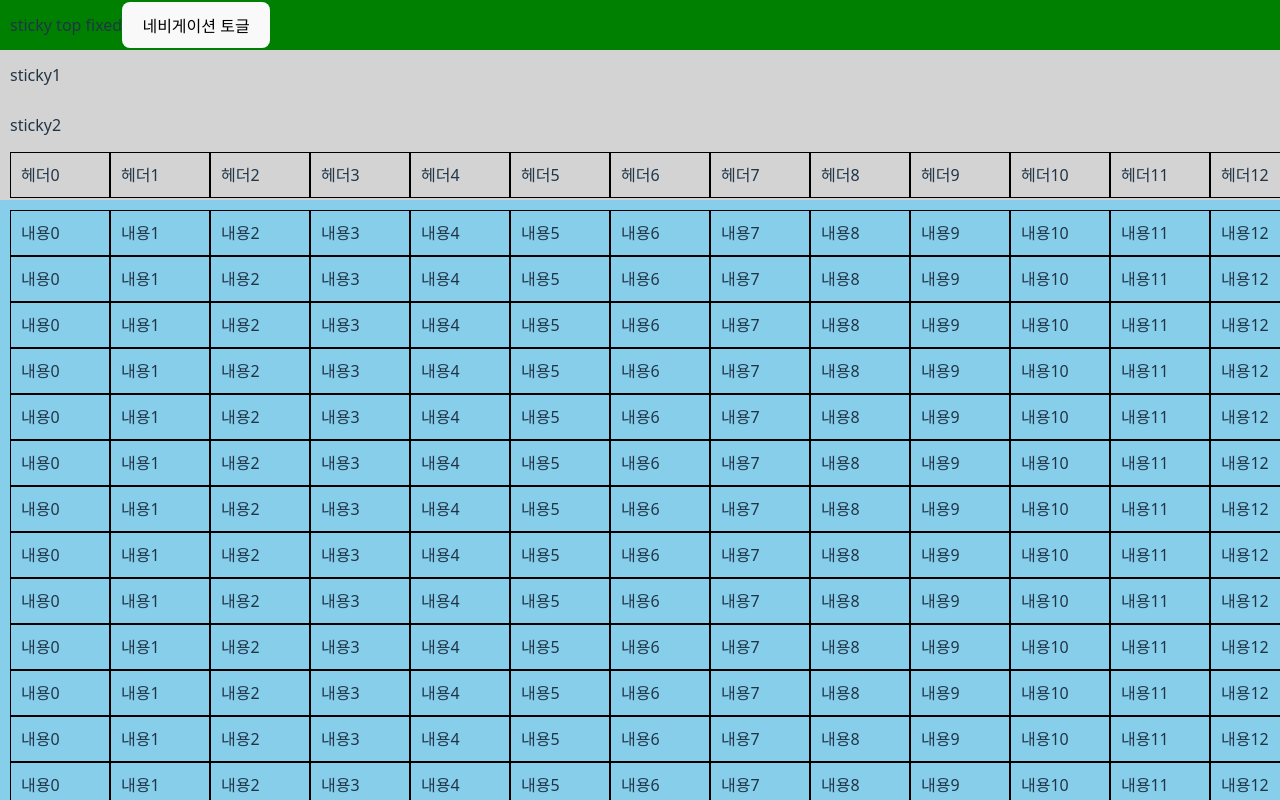
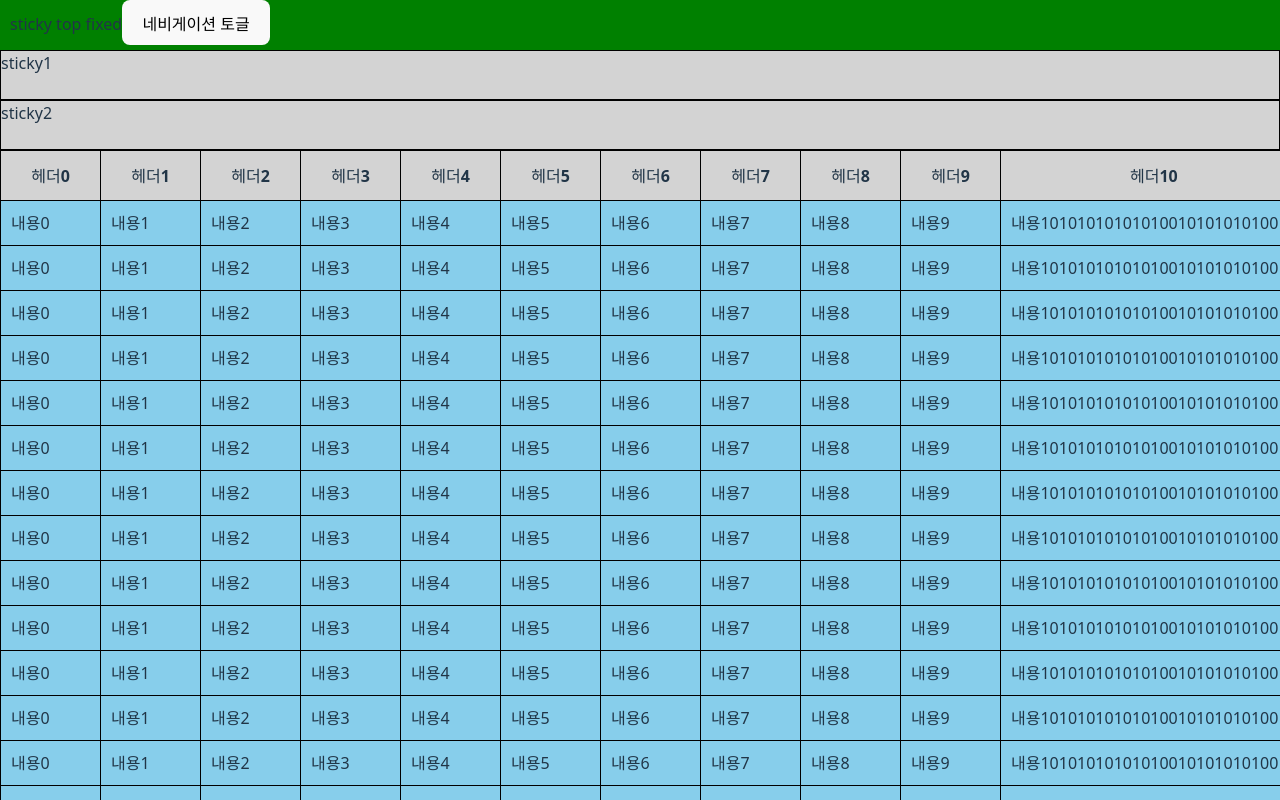
Before and after one commit to jinjoo-dev/playground, a React (Vite) app in the folder apps/react-ui/: page /table-sticky in a window 1280 px wide. Built offline with nearby package versions, Linux system fonts and the light colour scheme.

Commit message:
fix: 테이블 포함 sticky

```diff
--- a/apps/react-ui/src/pages/table-sticky/index.tsx
+++ b/apps/react-ui/src/pages/table-sticky/index.tsx
@@ -25,8 +25,6 @@ const topFixedStyle: CSSProperties = {
   zIndex: 10,
   width: '100%',
   height: '50px',
-  display: 'flex',
-  alignItems: 'center',
   paddingLeft: '10px',
 };
 
@@ -37,10 +35,7 @@ const tableHeaderStyle: CSSProperties = {
   backgroundColor: 'lightgray',
   zIndex: 10,
   height: '50px',
-  display: 'flex',
-  alignItems: 'center',
-  paddingLeft: '10px',
-  minWidth: '100%',
+  border: '1px solid black',
 };
 
 const tableStyle: CSSProperties = {
@@ -50,19 +45,13 @@ const tableStyle: CSSProperties = {
 
 const tableBodyStyle: CSSProperties = {
   backgroundColor: 'skyblue',
-  padding: '10px',
-  width: 'fit-content',
 };
 
 const tableCellStyle: CSSProperties = {
-  width: '100px',
-  minWidth: '100px',
-  maxWidth: '100px',
   padding: '10px',
   border: '1px solid black',
-  overflow: 'hidden',
-  textOverflow: 'ellipsis',
   whiteSpace: 'nowrap',
+  minWidth: '100px',
 };
 
 export const TableSticky = () => {
@@ -85,26 +74,29 @@ export const TableSticky = () => {
         </div>
         <div style={tableHeaderStyle}>sticky1</div>
         <div style={tableHeaderStyle}>sticky2</div>
-        <div style={tableStyle}>
-          <div style={tableHeaderStyle}>
+        <table style={tableStyle}>
+          <thead style={tableHeaderStyle}>
+            <tr>
               {Array.from({ length: 20 }).map((_, index) => (
-              <div key={index} style={tableCellStyle}>
+                <th key={index} style={tableCellStyle}>
                   헤더{index}
-              </div>
+                </th>
               ))}
-          </div>
-          <div style={tableBodyStyle}>
+            </tr>
+          </thead>
+          <tbody style={tableBodyStyle}>
             {Array.from({ length: 300 }).map((_, index) => (
-              <div key={index} style={{ display: 'flex' }}>
+              <tr key={index}>
                 {Array.from({ length: 20 }).map((_, index) => (
-                  <div key={index} style={tableCellStyle}>
+                  <td key={index} style={tableCellStyle}>
                     내용{index}
-                  </div>
+                    {index === 10 && '10101010101001010101010010'}
+                  </td>
                 ))}
-              </div>
+              </tr>
             ))}
-          </div>
-        </div>
+          </tbody>
+        </table>
       </div>
     </div>
   );
```
Lines whose indentation alone changed are shown as unchanged.
